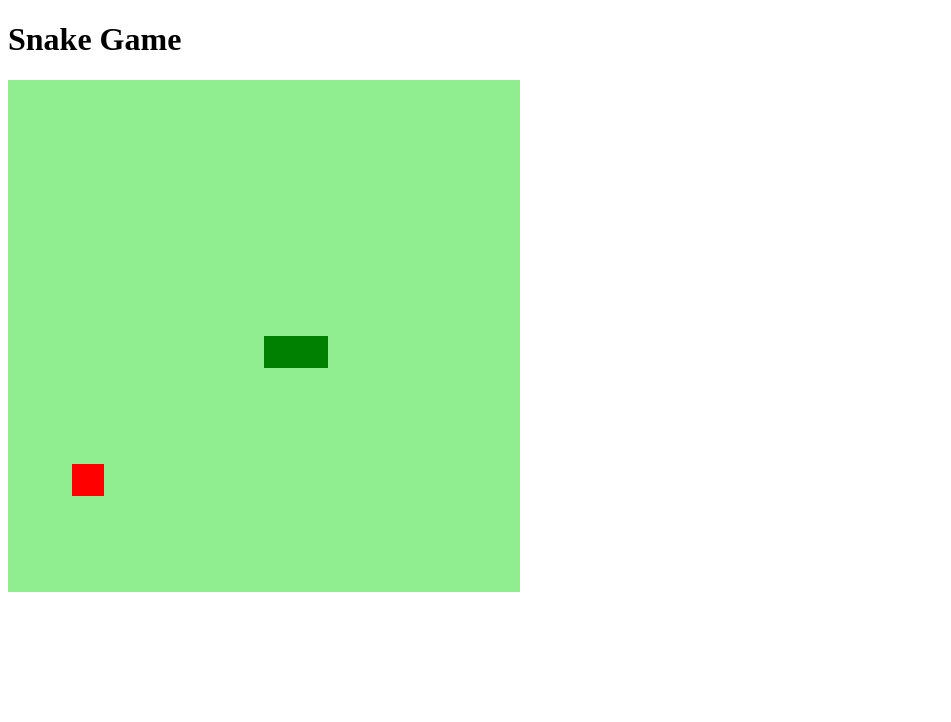
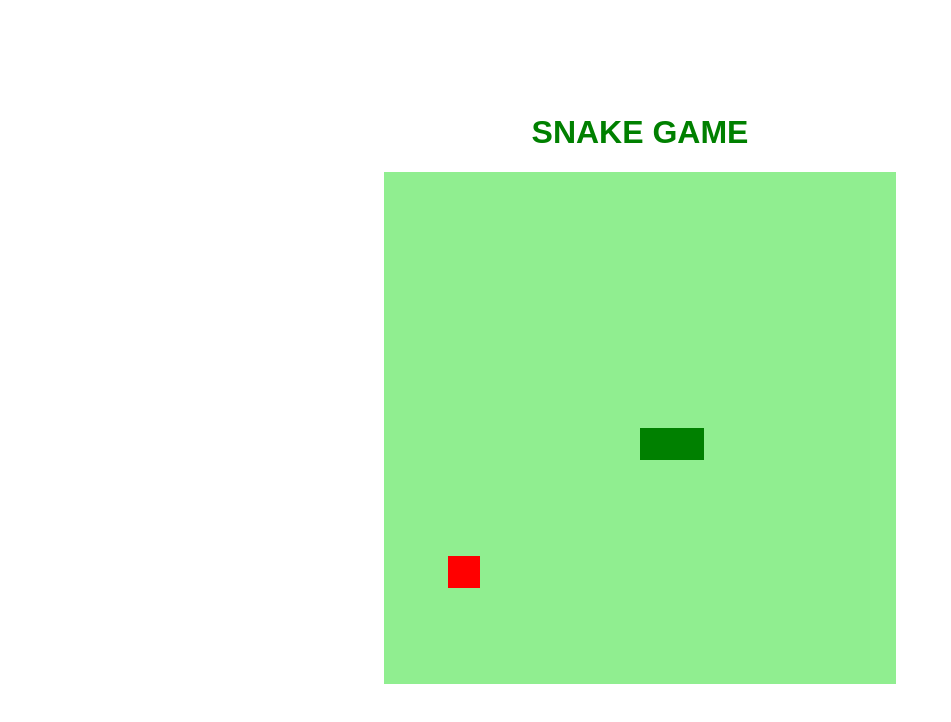
Before and after one commit to gabrielfreitasc/SnakeGame, a plain HTML site: page index.html in a window 1280 px wide. Shown: the whole page, without its empty margins (0-951 px from the left). Drawn offline with Linux system fonts and the light colour scheme.

Commit message:
adjustment style

```diff
--- a/index.html
+++ b/index.html
@@ -9,7 +9,7 @@
     <title>Snake Game</title>
 </head>
 <body>
-    <h1>Snake Game</h1>
+    <h1>SNAKE GAME</h1>
     <canvas id="snake" width="512" height="512"></canvas>
 </body>
 </html>
--- a/style.css
+++ b/style.css
@@ -1,3 +1,13 @@
 body{
+    height: 95vh;
+    width: 95;
+    display: flex;
+    justify-content: center;
+    align-items: center;
+    flex-direction: column;
+}
 
+body h1{
+    color: green;
+    font-family: Arial, Helvetica;
 }
```
